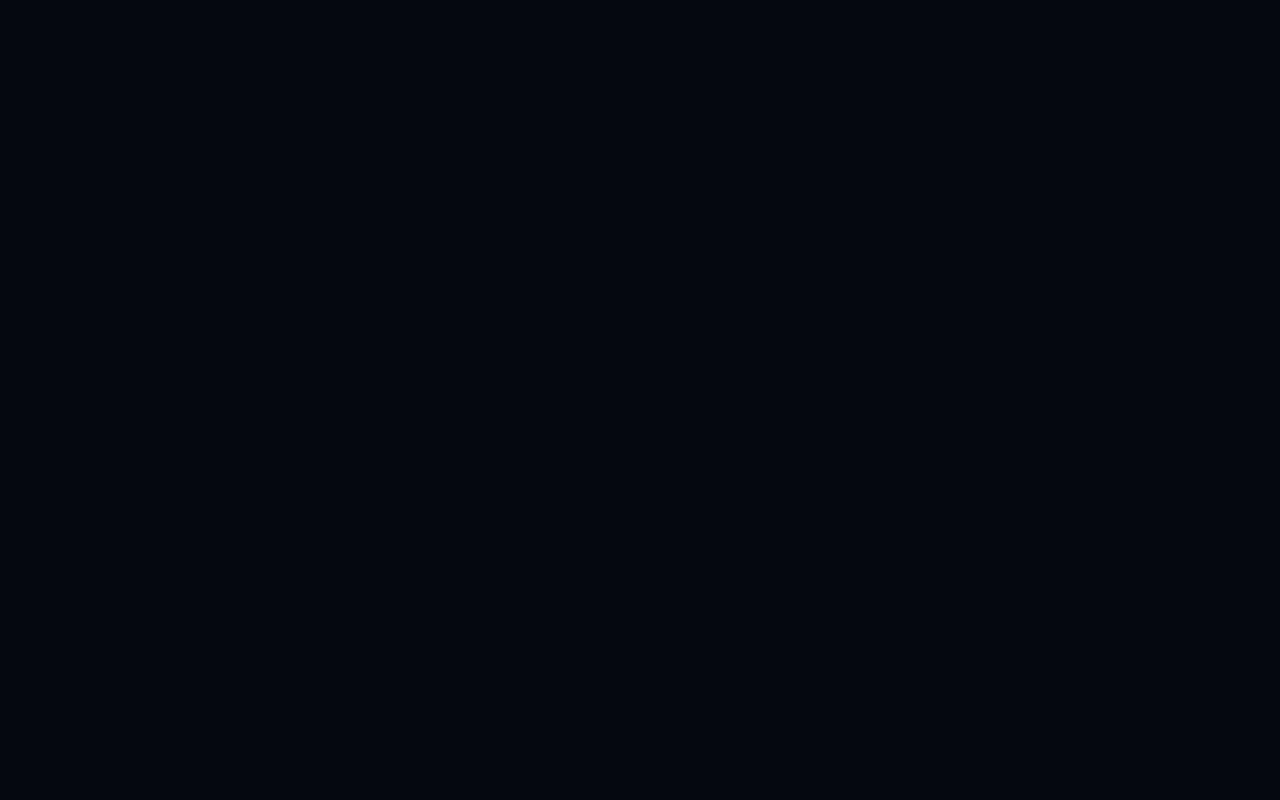
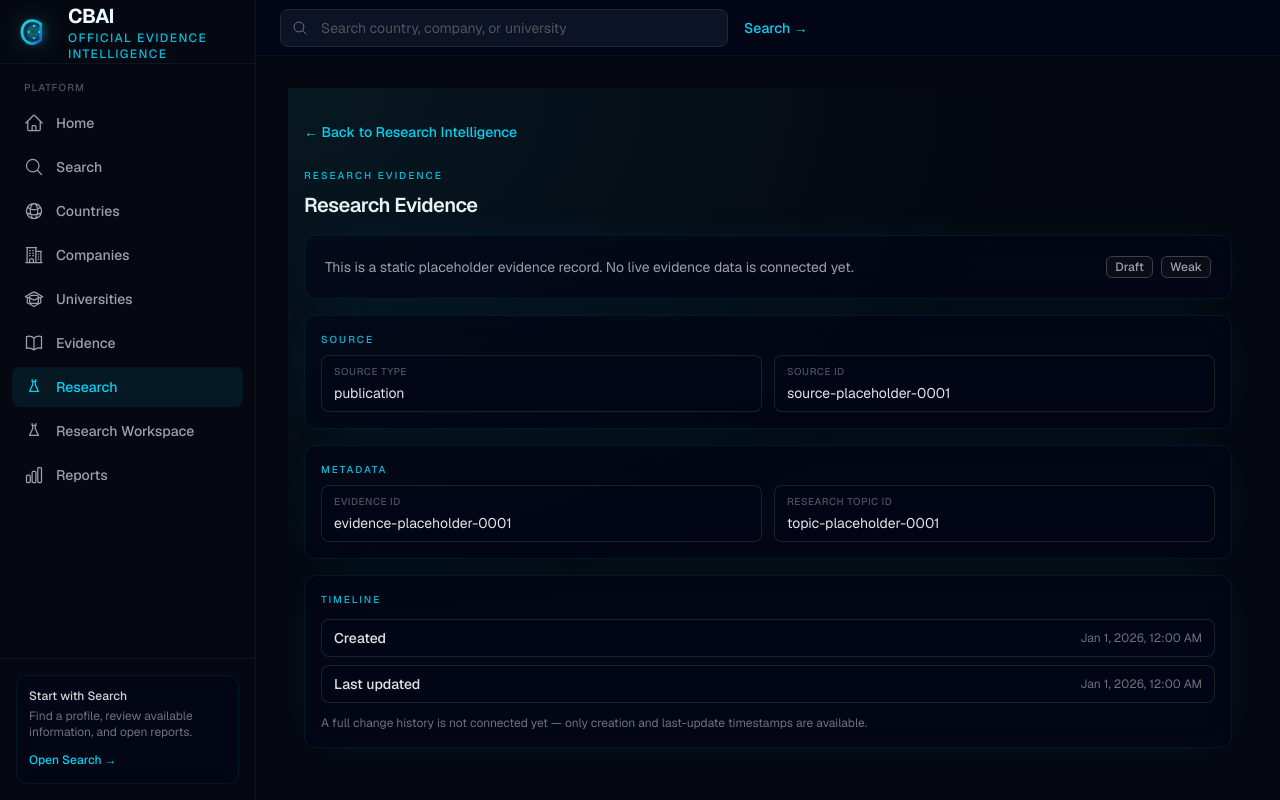
Before and after one commit to BotirChoriev/cbai-enterprise, a Next.js app: page /research/evidence in a window 1280 px wide. Before the commit this address had no page. Built offline with nearby package versions, Linux system fonts and the light colour scheme.

Commit message:
RI-BUILD-030B: Add Research Evidence page

```diff
--- /dev/null
+++ b/app/(dashboard)/research/evidence/page.tsx
@@ -0,0 +1,41 @@
+import type { Metadata } from "next";
+import Link from "next/link";
+import ResearchEvidenceWorkspace from "@/components/research/evidence/ResearchEvidenceWorkspace";
+import type { ResearchEvidence } from "@/lib/research/evidence/evidence-model";
+import { cbaiHeroGlow } from "@/components/brand/brand-classes";
+
+export const metadata: Metadata = {
+  title: "Research Evidence — Research Intelligence",
+  description: "Review a piece of research evidence, its source, status, and strength.",
+};
+
+const PLACEHOLDER_EVIDENCE: ResearchEvidence = {
+  id: "evidence-placeholder-0001",
+  researchTopicId: "topic-placeholder-0001",
+  title: "Research Evidence",
+  summary:
+    "This is a static placeholder evidence record. No live evidence data is connected yet.",
+  sourceType: "publication",
+  sourceId: "source-placeholder-0001",
+  status: "draft",
+  strength: "weak",
+  createdAt: "2026-01-01T00:00:00.000Z",
+  updatedAt: "2026-01-01T00:00:00.000Z",
+};
+
+export default function ResearchEvidencePage() {
+  return (
+    <div className={`mx-auto max-w-[1600px] px-3 py-6 sm:px-4 sm:py-8 ${cbaiHeroGlow}`}>
+      <Link
+        href="/research"
+        className="inline-flex text-sm font-medium text-cyan-400 transition-colors hover:text-cyan-300"
+      >
+        ← Back to Research Intelligence
+      </Link>
+
+      <div className="mt-6">
+        <ResearchEvidenceWorkspace evidence={PLACEHOLDER_EVIDENCE} />
+      </div>
+    </div>
+  );
+}
```
